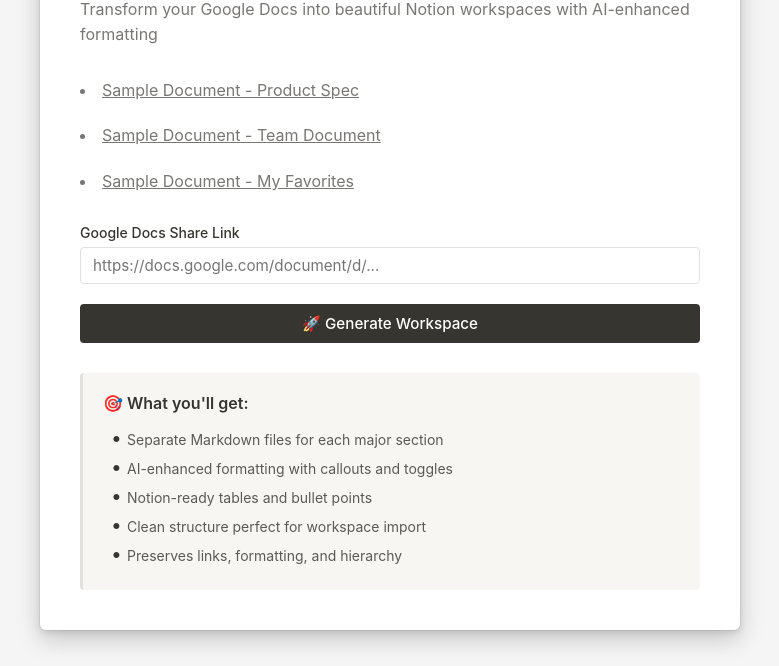
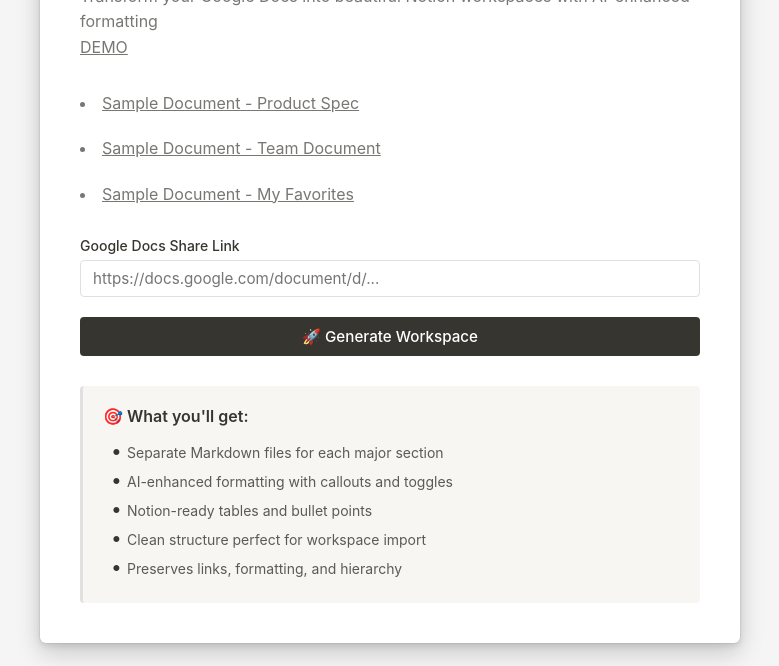
Before and after one commit to elnukk/docs2notion, a website built with Vite: page index.html in a window 1280 px wide. Shown: the part 134-800 px from the top of the page, without its empty margins (250-1029 px from the left). Built offline with nearby package versions, Linux system fonts and the light colour scheme; no server answers.

Commit message:
Update index.html

```diff
--- a/index.html
+++ b/index.html
@@ -14,6 +14,7 @@
         <div class="header">
             <h1>📄 → 🔗 Docs2Notion</h1>
             <p>Transform your Google Docs into beautiful Notion workspaces with AI-enhanced formatting</p>
+            <p><a href="https://www.loom.com/share/170419cb80cc45dd9d7acf43248e50f5?sid=c3a8caad-b5ac-4691-8b46-68b984e48d43">DEMO</a></p>
         </div>
         <li><a href="https://docs.google.com/document/d/1MqVyIaWTEPpvM0SWJs0Qsp_lr_BU_BhfkPVhoxTTEPc/edit?usp=sharing">Sample
                 Document - Product Spec</a></li>
```
